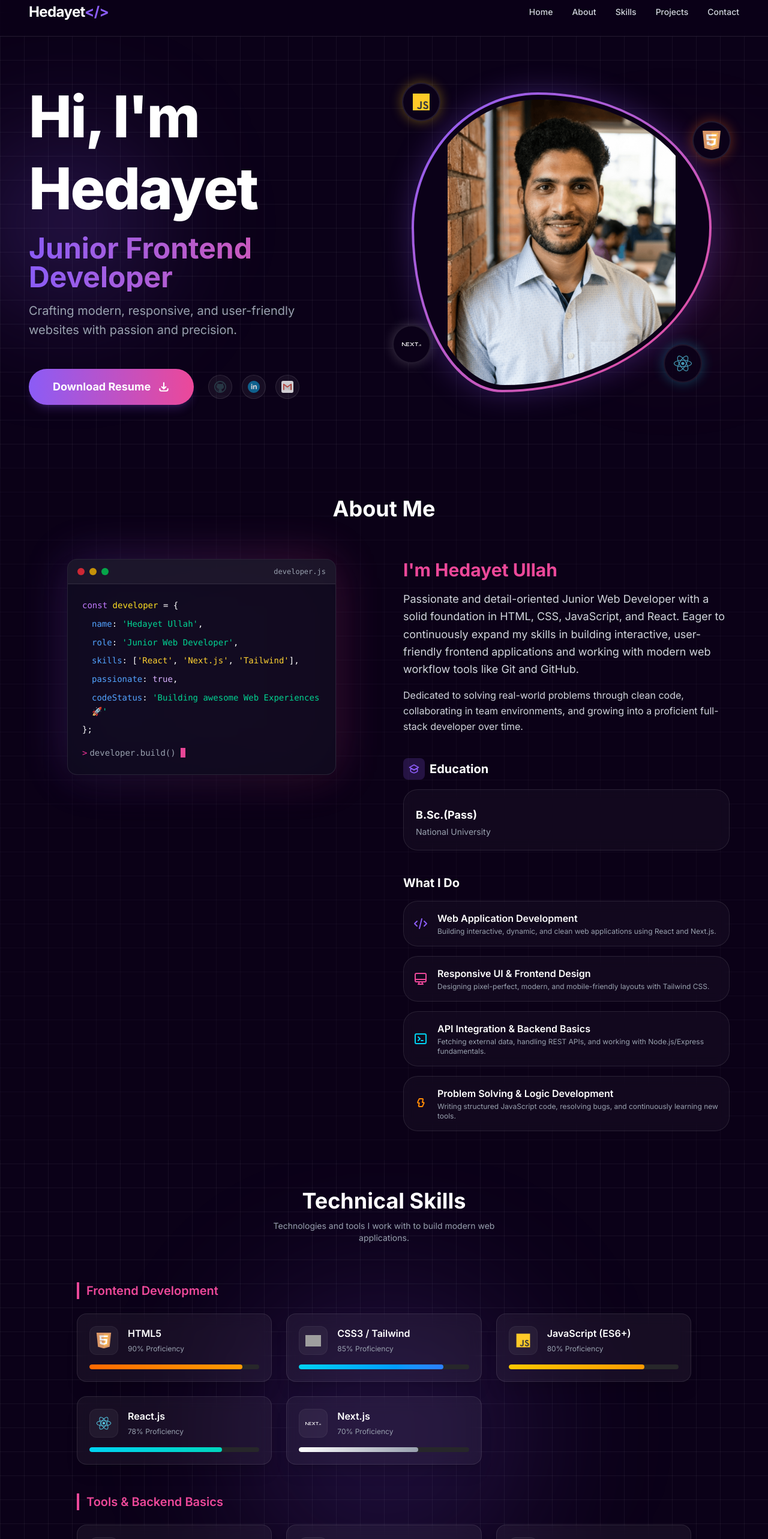
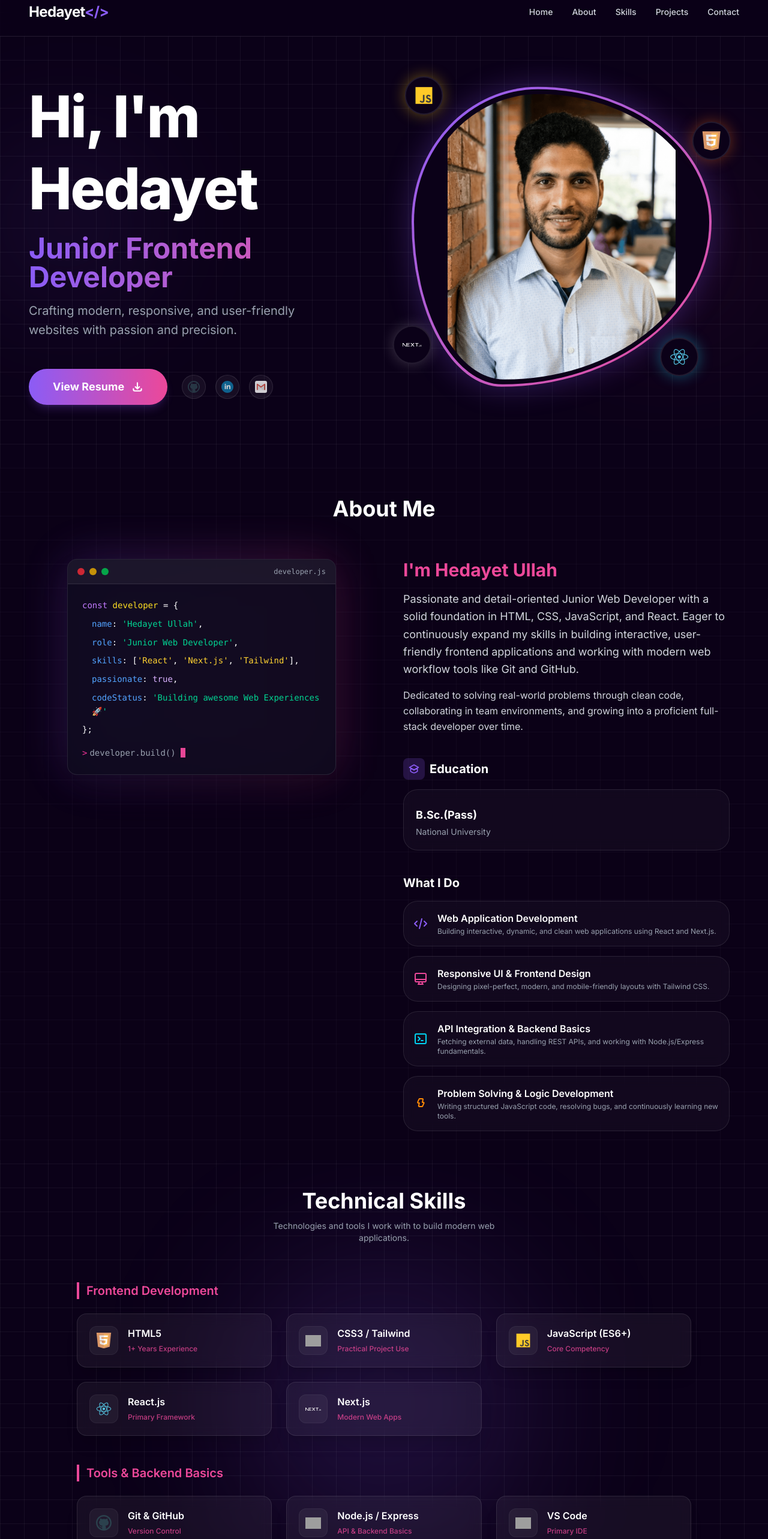
Before and after one commit to Hedayet-756/Hedayet-Info, a Next.js app: page / in a window 1280 px wide. Shown: the part 20-2586 px from the top of the page at 60% size. Built offline with nearby package versions, Linux system fonts and the light colour scheme; grey boxes are pictures that could not be loaded.

Commit message:
Update Hero and Skills section

```diff
--- a/src/components/Hero.jsx
+++ b/src/components/Hero.jsx
@@ -1,4 +1,5 @@
 "use client";
+import { motion } from "framer-motion";
 import githubIcon from '../../public/github.svg';
 import linkedinIcon from '../../public/linkedin.svg';
 import gmailIcon from '../../public/gmail-old.svg';
@@ -7,99 +8,185 @@ import reactIcon from '../../public/react.svg';
 import nextIcon from '../../public/next.svg';
 import jsIcon from '../../public/js.svg';
 
-const TechIcon = ({ src, alt, className, glowColor }) => (
-  <div className={`absolute w-12 h-12 md:w-16 md:h-16 bg-[#0B0118] rounded-full flex items-center justify-center border-2 border-white/10 shadow-2xl transition-all duration-500 hover:scale-110 ${className}`}
-    style={{ boxShadow: `0 0 20px ${glowColor}` }}>
+const TechIcon = ({ src, alt, className, glowColor, animateProps }) => (
+  <motion.div
+    {...animateProps}
+    whileHover={{ scale: 1.2, rotate: 10 }}
+    whileTap={{ scale: 0.9 }}
+    className={`absolute w-12 h-12 md:w-16 md:h-16 bg-[#0B0118] rounded-full flex items-center justify-center border-2 border-white/10 shadow-2xl cursor-pointer ${className}`}
+    style={{ boxShadow: `0 0 25px ${glowColor}` }}
+  >
     <img alt={alt} className="w-6 h-6 md:w-8 md:h-8 object-contain" src={src} />
-  </div>
+  </motion.div>
 );
 
 const Hero = () => {
   return (
     <section className="relative min-h-screen pt-32 pb-20 px-4 md:px-12 flex flex-col md:flex-row items-center justify-between overflow-hidden" id="home">
-      {/* Glow background decorations */}
-      <div className="absolute top-1/4 -left-20 w-96 h-96 glow-purple -z-10"></div>
-      <div className="absolute bottom-1/4 right-0 w-80 h-80 glow-pink -z-10"></div>
+      {/* Animated Glow background decorations */}
+      <motion.div
+        animate={{
+          scale: [1, 1.2, 1],
+          opacity: [0.3, 0.6, 0.3]
+        }}
+        transition={{ duration: 8, repeat: Infinity, ease: "easeInOut" }}
+        className="absolute top-1/4 -left-20 w-96 h-96 glow-purple -z-10 rounded-full blur-3xl"
+      />
+      <motion.div
+        animate={{
+          scale: [1, 1.3, 1],
+          opacity: [0.3, 0.5, 0.3]
+        }}
+        transition={{ duration: 10, repeat: Infinity, ease: "easeInOut" }}
+        className="absolute bottom-1/4 right-0 w-80 h-80 glow-pink -z-10 rounded-full blur-3xl"
+      />
 
-      <div className="md:w-1/2 space-y-8 z-10">
+      {/* Left Content */}
+      <motion.div
+        initial={{ opacity: 0, x: -50 }}
+        animate={{ opacity: 1, x: 0 }}
+        transition={{ duration: 0.8, ease: "easeOut" }}
+        className="md:w-1/2 space-y-8 z-10"
+      >
         <div className="space-y-4">
-          <h1 className="text-5xl md:text-8xl font-extrabold leading-tight tracking-tight">
+          <motion.h1
+            initial={{ opacity: 0, y: 20 }}
+            animate={{ opacity: 1, y: 0 }}
+            transition={{ delay: 0.2, duration: 0.6 }}
+            className="text-5xl md:text-8xl font-extrabold leading-tight tracking-tight"
+          >
             Hi, I'm <span className="text-white">Hedayet</span>
-          </h1>
-          <h2 className="text-4xl md:text-5xl font-bold bg-gradient-to-r from-brand-purple to-brand-pink bg-clip-text text-transparent">
+          </motion.h1>
+
+          <motion.h2
+            initial={{ opacity: 0, y: 20 }}
+            animate={{ opacity: 1, y: 0 }}
+            transition={{ delay: 0.4, duration: 0.6 }}
+            className="text-4xl md:text-5xl font-bold bg-gradient-to-r from-brand-purple to-brand-pink bg-clip-text text-transparent"
+          >
             Junior Frontend Developer
-          </h2>
-          <p className="text-gray-400 max-w-lg text-lg md:text-xl leading-relaxed">
+          </motion.h2>
+
+          <motion.p
+            initial={{ opacity: 0, y: 20 }}
+            animate={{ opacity: 1, y: 0 }}
+            transition={{ delay: 0.6, duration: 0.6 }}
+            className="text-gray-400 max-w-lg text-lg md:text-xl leading-relaxed"
+          >
             Crafting modern, responsive, and user-friendly websites with passion and precision.
-          </p>
+          </motion.p>
         </div>
 
-        <div className="flex flex-wrap items-center gap-6 pt-4">
-          <a
-            href="https://drive.google.com/file/d/1s0efRM_U5MiUC_ht0JSAu07q4OXQwa22/view?usp=sharing"
+        <motion.div
+          initial={{ opacity: 0, y: 20 }}
+          animate={{ opacity: 1, y: 0 }}
+          transition={{ delay: 0.8, duration: 0.6 }}
+          className="flex flex-wrap items-center gap-6 pt-4"
+        >
+          <motion.a
+            whileHover={{ scale: 1.05 }}
+            whileTap={{ scale: 0.95 }}
+            href="https://drive.google.com/file/d/16wuG-YcLVizfvNv8ceS8D2z_SVZHggJw/view?usp=sharing"
             target="_blank"
             rel="noopener noreferrer"
             className="btn-gradient px-10 py-4 rounded-full font-bold text-lg flex items-center gap-3 shadow-lg shadow-brand-purple/20"
           >
-            Download Resume
+            View Resume
             <svg className="w-5 h-5" fill="none" stroke="currentColor" viewBox="0 0 24 24">
               <path d="M4 16v1a3 3 0 003 3h10a3 3 0 003-3v-1m-4-4l-4 4m0 0l-4-4m4 4V4" strokeLinecap="round" strokeLinejoin="round" strokeWidth="2.5"></path>
             </svg>
-          </a>
+          </motion.a>
 
           <div className="flex space-x-4 items-center">
             {[
               { alt: 'GitHub', src: githubIcon.src || githubIcon, href: 'https://github.com/Hedayet-756' },
               { alt: 'LinkedIn', src: linkedinIcon.src || linkedinIcon, href: 'https://www.linkedin.com/in/hedayet-ullah-a39525313' },
               { alt: 'Mail', src: gmailIcon.src || gmailIcon, href: 'https://mail.google.com/mail/?view=cm&fs=1&to=uhedayet756@gmail.com' }
-            ].map((social) => (
-              <a key={social.alt} className="w-10 h-10 rounded-full border border-white/10 flex items-center justify-center bg-white/5 hover:border-brand-purple hover:bg-white/10 transition-all" href={social.href} target="_blank" rel="noopener noreferrer">
-                <img alt={social.alt} className="w-5 h-5 opacity-80 group-hover:opacity-100" src={social.src} />
-              </a>
+            ].map((social, index) => (
+              <motion.a
+                key={social.alt}
+                whileHover={{ scale: 1.15, y: -3 }}
+                whileTap={{ scale: 0.9 }}
+                initial={{ opacity: 0, scale: 0 }}
+                animate={{ opacity: 1, scale: 1 }}
+                transition={{ delay: 1 + index * 0.1 }}
+                className="w-10 h-10 rounded-full border border-white/10 flex items-center justify-center bg-white/5 hover:border-brand-purple hover:bg-white/10 transition-colors"
+                href={social.href}
+                target="_blank"
+                rel="noopener noreferrer"
+              >
+                <img alt={social.alt} className="w-5 h-5 opacity-80 hover:opacity-100" src={social.src} />
+              </motion.a>
             ))}
           </div>
-        </div>
-      </div>
+        </motion.div>
+      </motion.div>
 
-      <div className="md:w-1/2 mt-20 md:mt-0 relative flex justify-center items-center">
-        {/* Floating Icons Container */}
+      {/* Right Avatar & Floating Icons */}
+      <motion.div
+        initial={{ opacity: 0, scale: 0.8 }}
+        animate={{ opacity: 1, scale: 1 }}
+        transition={{ duration: 1, ease: "easeOut" }}
+        className="md:w-1/2 mt-20 md:mt-0 relative flex justify-center items-center"
+      >
         <div className="relative w-72 h-72 md:w-[500px] md:h-[500px]">
-          {/* Avatar with Glow */}
-          <div className="absolute inset-0 blob-shape p-1 bg-gradient-to-br from-brand-purple to-brand-pink shadow-[0_0_50px_rgba(139,92,246,0.3)] animate-pulse-slow">
+          {/* Avatar with Glow & Subtle Floating */}
+          <motion.div
+            animate={{ y: [-10, 10, -10] }}
+            transition={{ duration: 6, repeat: Infinity, ease: "easeInOut" }}
+            className="absolute inset-0 blob-shape p-1 bg-gradient-to-br from-brand-purple to-brand-pink shadow-[0_0_50px_rgba(139,92,246,0.3)]"
+          >
             <div className="w-full h-full bg-[#0B0118] blob-shape p-2">
               <img alt="Hedayet Ullah" className="w-full h-full object-contain blob-shape" src="/me.png" />
             </div>
-          </div>
+          </motion.div>
 
-          {/* Tech Icons - Positioned according to the reference image */}
+          {/* Floating Tech Icons with independent animation paths */}
           <TechIcon
             src={jsIcon.src || jsIcon}
             alt="JavaScript"
             className="top-0 left-0 md:-top-4 md:-left-4"
             glowColor="rgba(250, 204, 21, 0.4)"
+            animateProps={{
+              animate: { y: [0, -12, 0], x: [0, 5, 0] },
+              transition: { duration: 4, repeat: Infinity, ease: "easeInOut" }
+            }}
           />
           <TechIcon
             src={html5Icon.src || html5Icon}
             alt="HTML5"
             className="top-10 right-0 md:top-12 md:-right-8"
             glowColor="rgba(249, 115, 22, 0.4)"
+            animateProps={{
+              animate: { y: [0, 12, 0], x: [0, -5, 0] },
+              transition: { duration: 5, repeat: Infinity, ease: "easeInOut", delay: 1 }
+            }}
           />
           <TechIcon
             src={reactIcon.src || reactIcon}
             alt="React"
-            className="bottom-0 right-10 md:bottom-4 md:right-4 animate-pulse"
+            className="bottom-0 right-10 md:bottom-4 md:right-4"
             glowColor="rgba(34, 211, 238, 0.4)"
+            animateProps={{
+              animate: { y: [0, -15, 0], x: [0, -8, 0] },
+              transition: { duration: 4.5, repeat: Infinity, ease: "easeInOut", delay: 0.5 }
+            }}
           />
           <TechIcon
             src={nextIcon.src || nextIcon}
             alt="Next.js"
             className="bottom-10 left-0 md:bottom-12 md:-left-8"
             glowColor="rgba(255, 255, 255, 0.2)"
+            animateProps={{
+              animate: { y: [0, 10, 0], x: [0, 8, 0] },
+              transition: { duration: 5.5, repeat: Infinity, ease: "easeInOut", delay: 1.5 }
+            }}
           />
         </div>
-      </div>
+      </motion.div>
     </section>
   );
 };
 
+export class Hero_2 { } // fallback for naming if needed, export default Hero is used below
 export default Hero;
--- a/src/components/Skills.jsx
+++ b/src/components/Skills.jsx
@@ -7,20 +7,20 @@ const skillsData = [
   {
     category: "Frontend Development",
     items: [
-      { name: "HTML5", icon: "/html5.svg", level: "90%", color: "from-orange-500 to-amber-500" },
-      { name: "CSS3 / Tailwind", icon: "https://raw.githubusercontent.com/devicons/devicon/master/icons/tailwindcss/tailwindcss-original.svg", level: "85%", color: "from-cyan-400 to-blue-500" },
-      { name: "JavaScript (ES6+)", icon: "/js.svg", level: "80%", color: "from-yellow-400 to-amber-500" },
-      { name: "React.js", icon: "/react.svg", level: "78%", color: "from-cyan-400 to-teal-400" },
-      { name: "Next.js", icon: "/next.svg", level: "70%", color: "from-white to-gray-400" },
+      { name: "HTML5", icon: "/html5.svg", experience: "1+ Years Experience", color: "from-orange-500 to-amber-500" },
+      { name: "CSS3 / Tailwind", icon: "https://raw.githubusercontent.com/devicons/devicon/master/icons/tailwindcss/tailwindcss-original.svg", experience: "Practical Project Use", color: "from-cyan-400 to-blue-500" },
+      { name: "JavaScript (ES6+)", icon: "/js.svg", experience: "Core Competency", color: "from-yellow-400 to-amber-500" },
+      { name: "React.js", icon: "/react.svg", experience: "Primary Framework", color: "from-cyan-400 to-teal-400" },
+      { name: "Next.js", icon: "/next.svg", experience: "Modern Web Apps", color: "from-white to-gray-400" },
     ]
   },
   {
     category: "Tools & Backend Basics",
     items: [
-      { name: "Git & GitHub", icon: "/github.svg", level: "82%", color: "from-purple-500 to-indigo-500" },
-      { name: "Node.js / Express", icon: "https://raw.githubusercontent.com/devicons/devicon/master/icons/nodejs/nodejs-original.svg", level: "65%", color: "from-green-500 to-emerald-400" },
-      { name: "VS Code", icon: "https://raw.githubusercontent.com/devicons/devicon/master/icons/vscode/vscode-original.svg", level: "88%", color: "from-blue-500 to-cyan-500" },
-      { name: "Vercel / Firebase", icon: "https://raw.githubusercontent.com/devicons/devicon/master/icons/firebase/firebase-plain.svg", level: "75%", color: "from-yellow-500 to-orange-500" },
+      { name: "Git & GitHub", icon: "/github.svg", experience: "Version Control", color: "from-purple-500 to-indigo-500" },
+      { name: "Node.js / Express", icon: "https://raw.githubusercontent.com/devicons/devicon/master/icons/nodejs/nodejs-original.svg", experience: "API & Backend Basics", color: "from-green-500 to-emerald-400" },
+      { name: "VS Code", icon: "https://raw.githubusercontent.com/devicons/devicon/master/icons/vscode/vscode-original.svg", experience: "Primary IDE", color: "from-blue-500 to-cyan-500" },
+      { name: "Vercel / Firebase", icon: "https://raw.githubusercontent.com/devicons/devicon/master/icons/firebase/firebase-plain.svg", experience: "Deployment & Auth", color: "from-yellow-500 to-orange-500" },
     ]
   }
 ];
@@ -58,27 +58,16 @@ const Skills = () => {
                   transition={{ duration: 0.4, delay: index * 0.1 }}
                   viewport={{ once: true }}
                   whileHover={{ y: -6, scale: 1.02 }}
-                  className="bg-white/5 border border-white/10 backdrop-blur-md rounded-2xl p-5 hover:border-white/20 transition-all duration-300 shadow-xl"
+                  className="bg-white/5 border border-white/10 backdrop-blur-md rounded-2xl p-5 hover:border-white/20 transition-all duration-300 shadow-xl flex items-center justify-between"
                 >
-                  <div className="flex items-center gap-4 mb-4">
+                  <div className="flex items-center gap-4">
                     <div className="w-12 h-12 rounded-xl bg-white/5 p-2.5 flex items-center justify-center border border-white/5">
                       <img alt={skill.name} className="w-full h-full object-contain" src={skill.icon} />
                     </div>
                     <div>
                       <h4 className="font-semibold text-white text-base">{skill.name}</h4>
-                      <span className="text-xs text-gray-400">{skill.level} Proficiency</span>
+                      <span className="text-xs text-brand-pink/80 font-medium">{skill.experience}</span>
                     </div>
-                  </div>
-
-                  {/* Progress Bar */}
-                  <div className="w-full h-2 bg-zinc-800 rounded-full overflow-hidden">
-                    <motion.div
-                      initial={{ width: 0 }}
-                      whileInView={{ width: skill.level }}
-                      transition={{ duration: 1, delay: 0.2 }}
-                      viewport={{ once: true }}
-                      className={`h-full bg-gradient-to-r ${skill.color} rounded-full`}
-                    />
                   </div>
                 </motion.div>
               ))}
```
